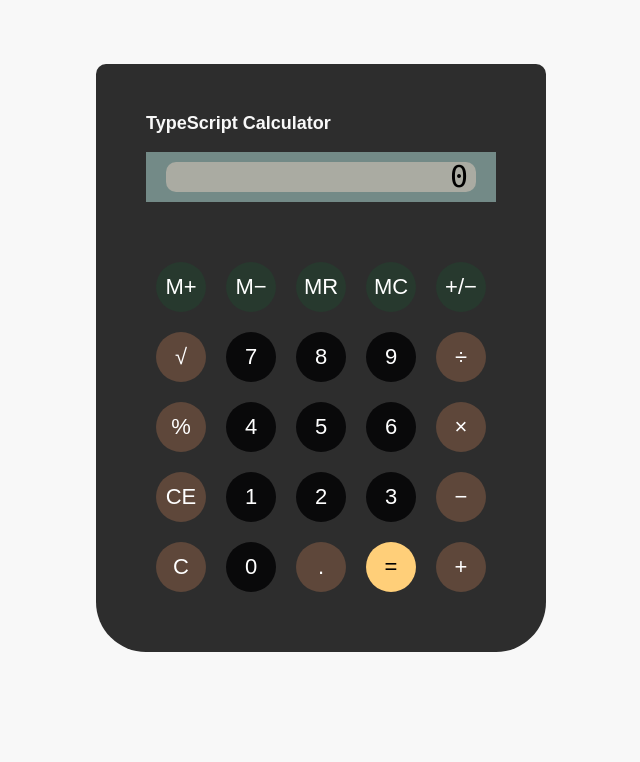
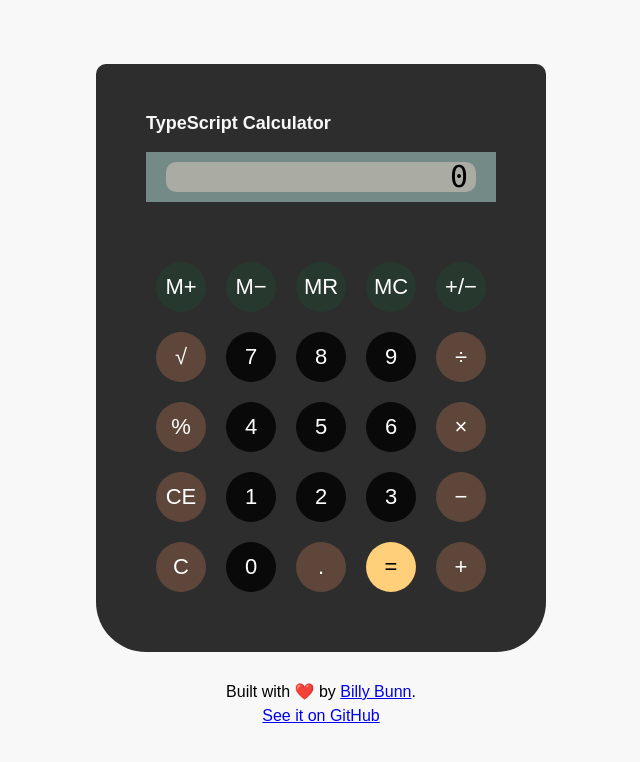
Before and after one commit to BillyBunn/calculator-ts, a React (Create React App) app: page / in a window 1280 px wide. Shown: the top 762 px of the page, without its empty margins (319-959 px from the left). Built offline with nearby package versions, Linux system fonts and the light colour scheme.

Commit message:
adds footer

```diff
--- a/src/components/App.tsx
+++ b/src/components/App.tsx
@@ -1,16 +1,42 @@
 import React from "react";
+import styled from "styled-components";
 import Display from "./Display";
 import Buttons from "./Buttons";
+import Calculator from "./styles/Calculator";
 
-import Calculator from "./styles/Calculator";
+const Footer = styled.footer`
+  display: flex;
+  flex-flow: column nowrap;
+  margin-top: 2rem;
+  text-align: center;
+  > * {
+    margin-bottom: 0.5rem;
+  }
+`;
 
 const App = () => {
   return (
-    <Calculator>
-      <header>TypeScript Calculator</header>
-      <Display />
-      <Buttons />
-    </Calculator>
+    <>
+      <Calculator>
+        <header>TypeScript Calculator</header>
+        <Display />
+        <Buttons />
+      </Calculator>
+      <Footer>
+        <span>
+          Built with{" "}
+          <span role="img" aria-label="Love">
+            ❤️
+          </span>{" "}
+          by <a href="https://billybunn.com/">Billy Bunn</a>.
+        </span>
+        <span>
+          <a href="https://github.com/BillyBunn/calculator-ts">
+            See it on GitHub
+          </a>
+        </span>
+      </Footer>
+    </>
   );
 };
 
```
